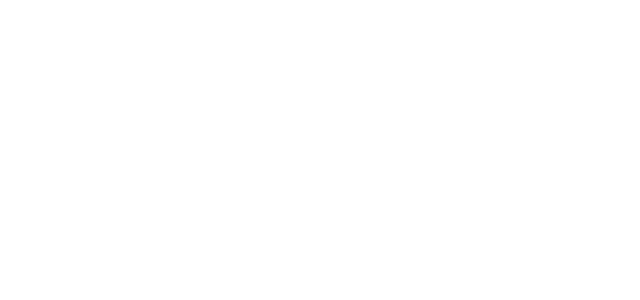
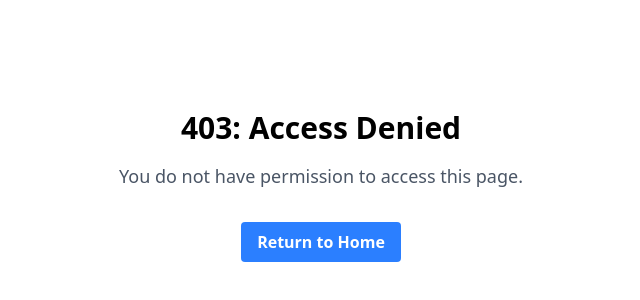
Before and after one commit to ZakariaZack98/Awaaz, a React (Vite) app: page /accessdenied in a window 1280 px wide. Before the commit this address had no page. Shown: the part 214-514 px from the top of the page, without its empty margins (319-959 px from the left). Built offline with nearby package versions, Linux system fonts and the light colour scheme; the HTML template or start-up script is replaced by a standard one.

Commit message:
access denied route & page added

```diff
--- a/src/App.jsx
+++ b/src/App.jsx
@@ -7,6 +7,8 @@
 import AllUsers from "./pages/Profile/AllUsers";
 import Settings from "./pages/Settings/Settings";
 import SignIn from "./pages/SignIn/SignIn";
+import { auth } from "../Database/Firebase.config";
+import AccessDenied from "./pages/Error/AccessDenied";
 
 const App = () => {
   return (
@@ -15,11 +17,13 @@
         <Route path="" element={<CommonLayout />}>
           <Route index element={<Index />} />
           <Route path="/profile/:userId" element={<Profile />} />
+          <Route path={`/profile/:userId/saved`} element={<Profile defaultTab="saved"/>} />
           <Route path="/all-users" element={<AllUsers />} />
           <Route path="/settings" element={<Settings />} />
         </Route>
         <Route path="/signin" element={<SignIn />} />
         <Route path="/signup" element={<SignUp />} />
+        <Route path="/accessdenied" element={<AccessDenied />} />
       </Routes>
     </BrowserRouter>
   );
--- a/src/components/common/Sidebar.jsx
+++ b/src/components/common/Sidebar.jsx
@@ -9,7 +9,6 @@
 } from "react-icons/ai";
 import { MdOutlineOndemandVideo } from "react-icons/md";
 import { FiSend } from "react-icons/fi";
-import { CgProfile } from "react-icons/cg";
 import { BiMenu } from "react-icons/bi";
 import SidebarMenu from "./SidebarMenu";
 import { DataContext } from "../../contexts/DataContexts";
--- a/src/components/common/SidebarMenu.jsx
+++ b/src/components/common/SidebarMenu.jsx
@@ -31,7 +31,7 @@
   const menuItems = [
     { label: "Settings", icon: <FiSettings />, path: "/settings" },
     { label: "Your activity", icon: <FiActivity />, path: "/activity" },
-    { label: "Saved", icon: <FiBookmark />, path: "/saved" },
+    { label: "Saved", icon: <FiBookmark />, path: `/profile/${auth.currentUser.uid}/saved` },
     { label: "Switch appearance", icon: <FiSun />, path: "/appearance" },
     { label: "Report a problem", icon: <FiAlertCircle />, path: "/report" },
     { label: "Threads", icon: <FaThreads />, path: "/threads" },
--- /dev/null
+++ b/src/pages/Error/AccessDenied.jsx
@@ -0,0 +1,16 @@
+import React from 'react';
+import { Link } from 'react-router-dom';
+
+const AccessDenied = () => {
+  return (
+    <div className="flex flex-col items-center justify-center h-screen">
+      <h1 className="text-3xl font-bold mb-4">403: Access Denied</h1>
+      <p className="text-lg text-gray-600 mb-8">You do not have permission to access this page.</p>
+      <button className="bg-blue-500 hover:bg-blue-700 text-white font-bold py-2 px-4 rounded">
+        <Link to="/">Return to Home</Link>
+      </button>
+    </div>
+  );
+};
+
+export default AccessDenied;
--- a/src/pages/Home/index.jsx
+++ b/src/pages/Home/index.jsx
@@ -25,7 +25,7 @@
   return (
     <div className="w-full h-full overflow-y-scroll ">
       <div className='flex w-9/10 h-full  mx-auto '>
-        <div className="feed w-2/3 px-10 mt-5">
+        <div className="feed pe-10 w-2/3  mt-5">
           <PostCreationLabel />
           <div className="feed my-3">
             {
--- a/src/pages/Profile/Profile.jsx
+++ b/src/pages/Profile/Profile.jsx
@@ -12,18 +12,18 @@
   orderByChild,
   equalTo
 } from "firebase/database";
-import { db } from "../../../Database/Firebase.config";
+import { auth, db } from "../../../Database/Firebase.config";
 import { DataContext } from "../../contexts/DataContexts";
 import ProfileSkeleton from "../../components/Skeleton/ProfileSkeleton";
 import { Follow, Unfollow } from "../../utils/actions.utils";
 
-const Profile = () => {
+const Profile = ({defaultTab = 'posts'}) => {
   const { userId } = useParams();
   const navigate = useNavigate();
   const { currentUser } = useContext(DataContext);
   const [profileUserData, setProfileUserData] = useState(null);
   const [profileUserPost, setProfileUserPost] = useState([]);
-  const [activeTab, setActiveTab] = useState("posts");
+  const [activeTab, setActiveTab] = useState(defaultTab);
   const [followersCount, setFollowersCount] = useState(0);
   const [followingCount, setFollowingCount] = useState(0);
   const [isFollowing, setIsFollowing] = useState(false);
@@ -64,7 +64,11 @@
 
   // TODO: FETCH DATA FOR SAVED TAB IF SAVED TAB IS ACTIVE
   useEffect(() => {
-    if (activeTab !== "saved" || !userId) return;
+    if (activeTab !== "saved" || !userId ) return;
+    if(userId !== auth.currentUser.uid) {
+      navigate('/accessdenied');
+      return;
+    }
     const fetchSavedPosts = async () => {
       try {
         const savedSnap = await get(ref(db, `savedPosts/${userId}`));
```
